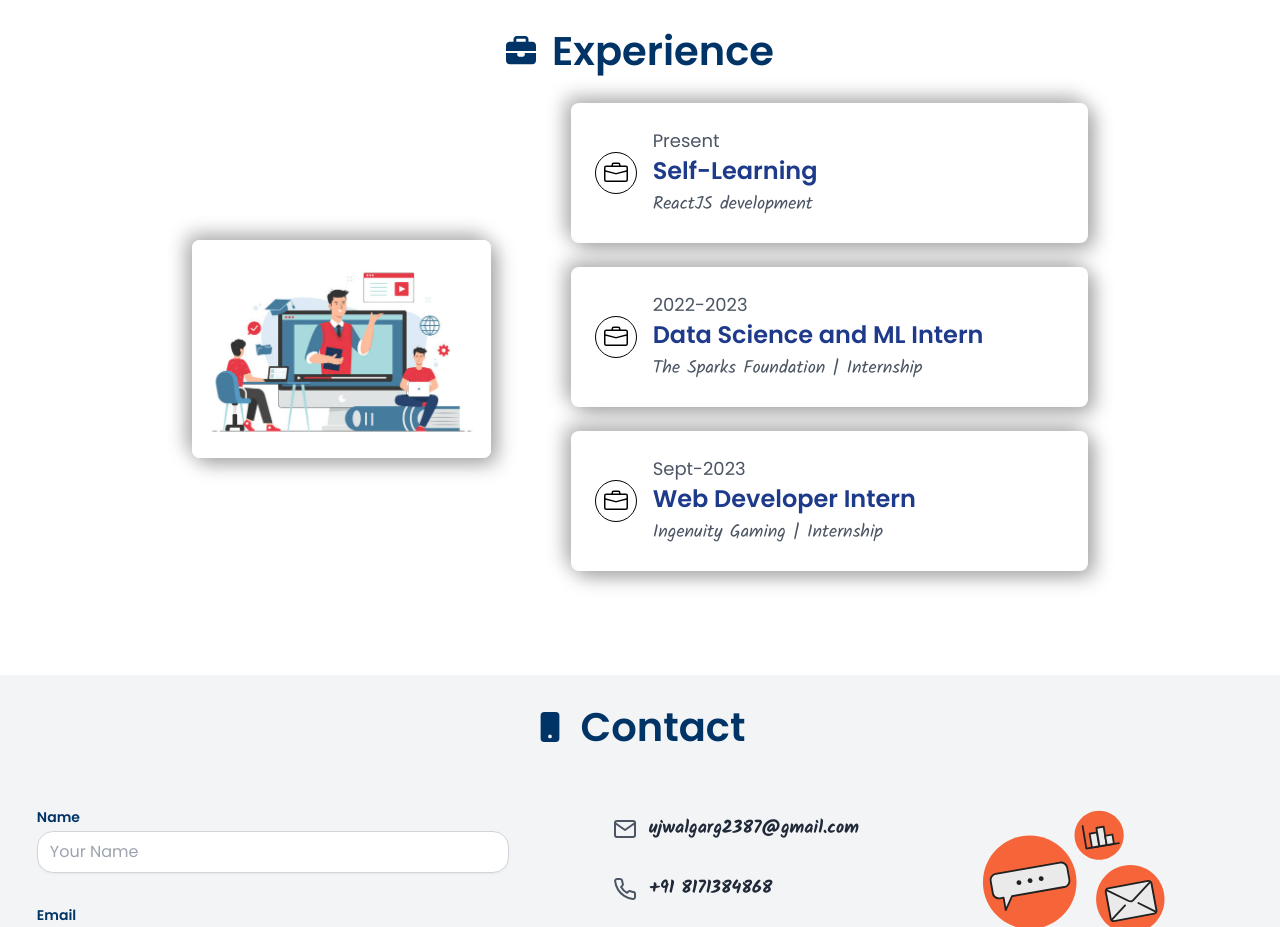
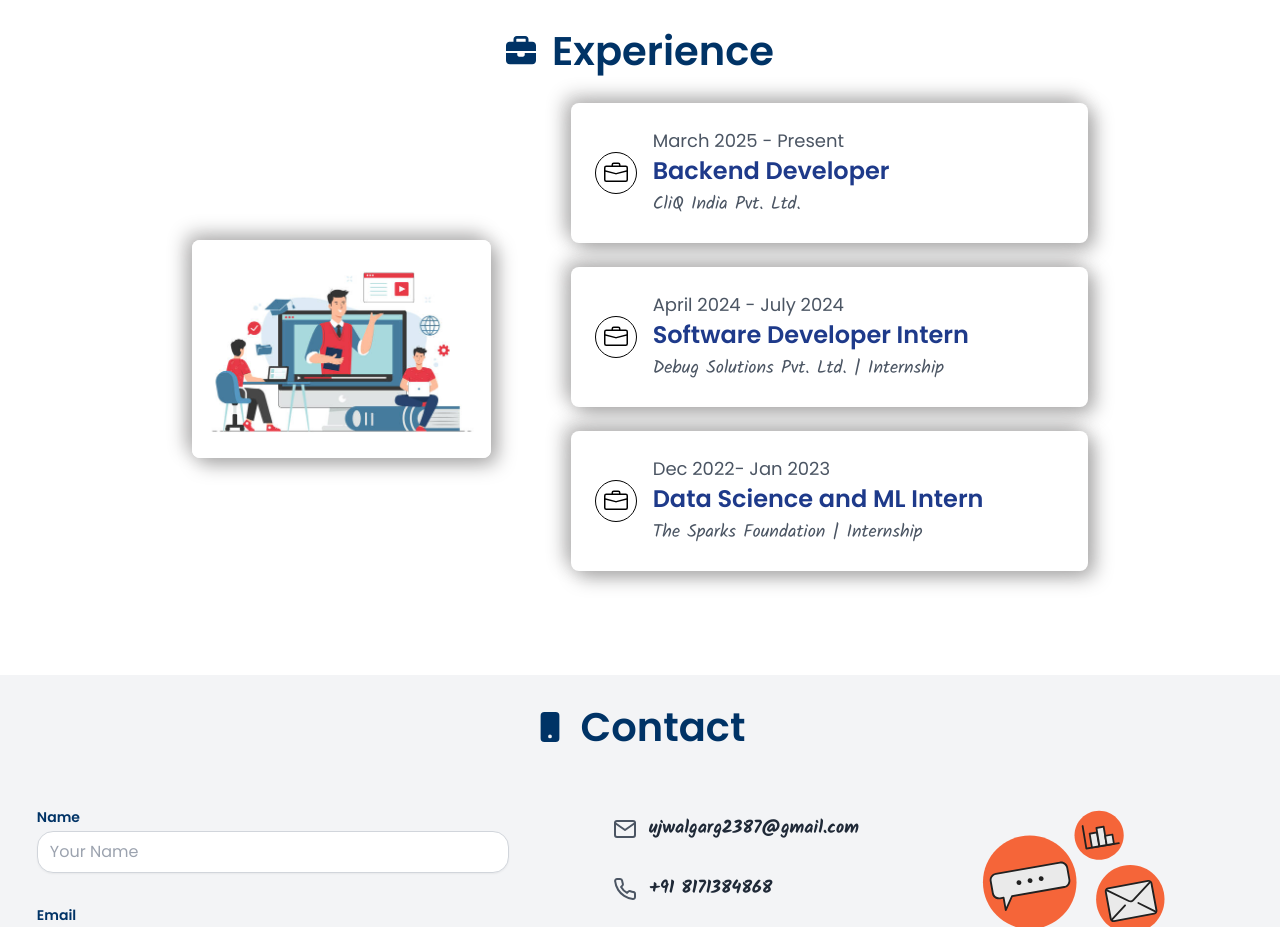
Before and after one commit to Ujwalgarg2387/Personal-Portfolio, a React (Vite) app: page / in a window 1280 px wide. Shown: the part 4120-5047 px from the top of the page. Built offline with nearby package versions, Linux system fonts and the light colour scheme; a web font is replaced by a local one.

Commit message:
Updated experience

```diff
--- a/src/components/Experience.jsx
+++ b/src/components/Experience.jsx
@@ -14,26 +14,27 @@ const Experience = () => {
 
   const experiences = [
     {
-      date: 'Present',
-      title: 'Self-Learning',
-      description: 'ReactJS development',
+      date: 'March 2025 - Present',
+      title: 'Backend Developer',
+      description: 'CliQ India Pvt. Ltd.',
       bgColor: 'hover:bg-blue-100',
       delay: '200'
     },
     {
-      date: '2022-2023',
+      date: 'April 2024 - July 2024',
+      title: 'Software Developer Intern',
+      description: 'Debug Solutions Pvt. Ltd. | Internship',
+      bgColor: 'hover:bg-yellow-100',
+      delay: '200'
+    },
+    {
+      date: 'Dec 2022- Jan 2023',
       title: 'Data Science and ML Intern',
       description: 'The Sparks Foundation | Internship',
       bgColor: 'hover:bg-green-100',
       delay: '200'
     },
-    {
-      date: 'Sept-2023',
-      title: 'Web Developer Intern',
-      description: 'Ingenuity Gaming | Internship',
-      bgColor: 'hover:bg-yellow-100',
-      delay: '200'
-    }
+
   ];
 
   return (
```
